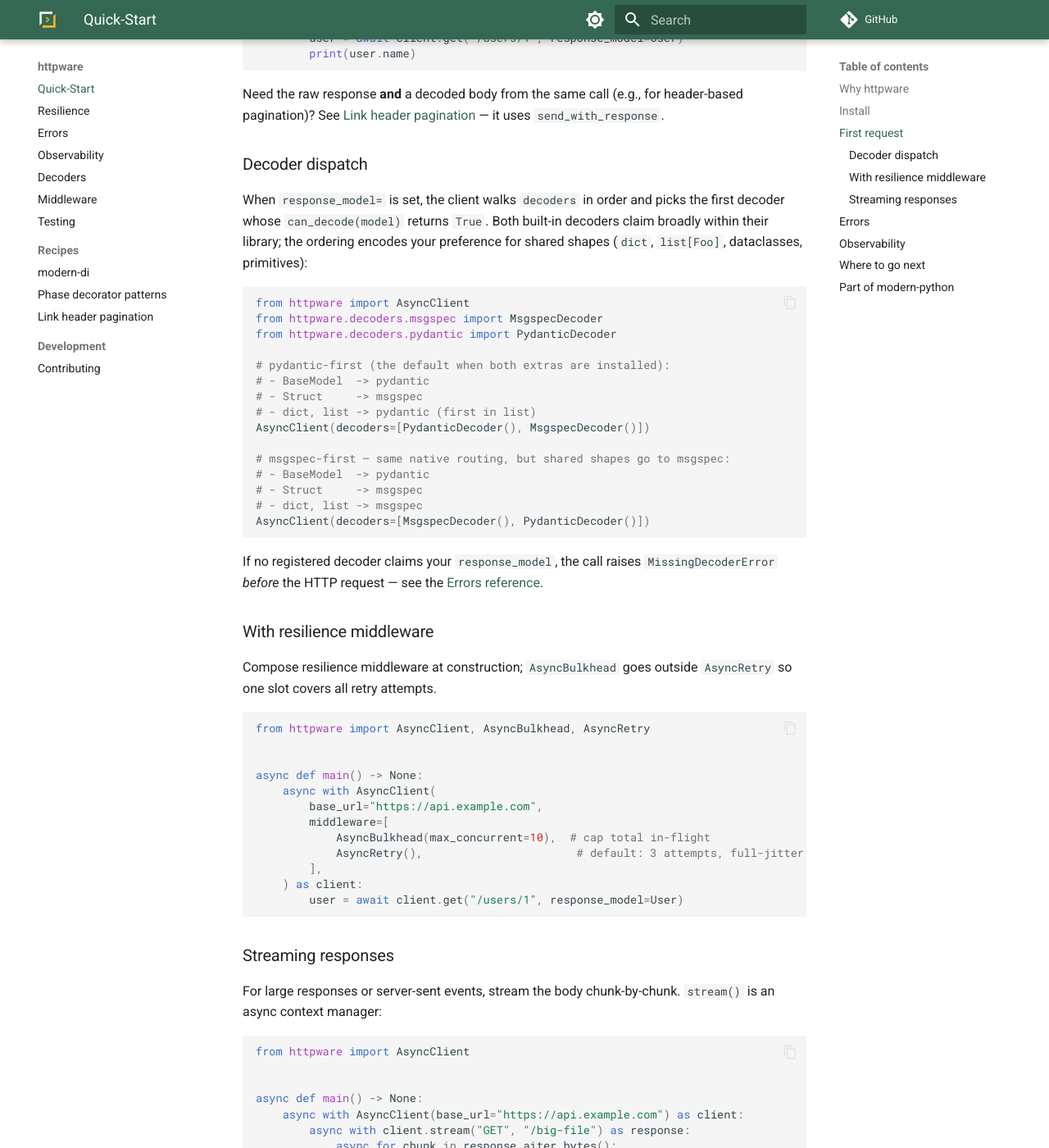
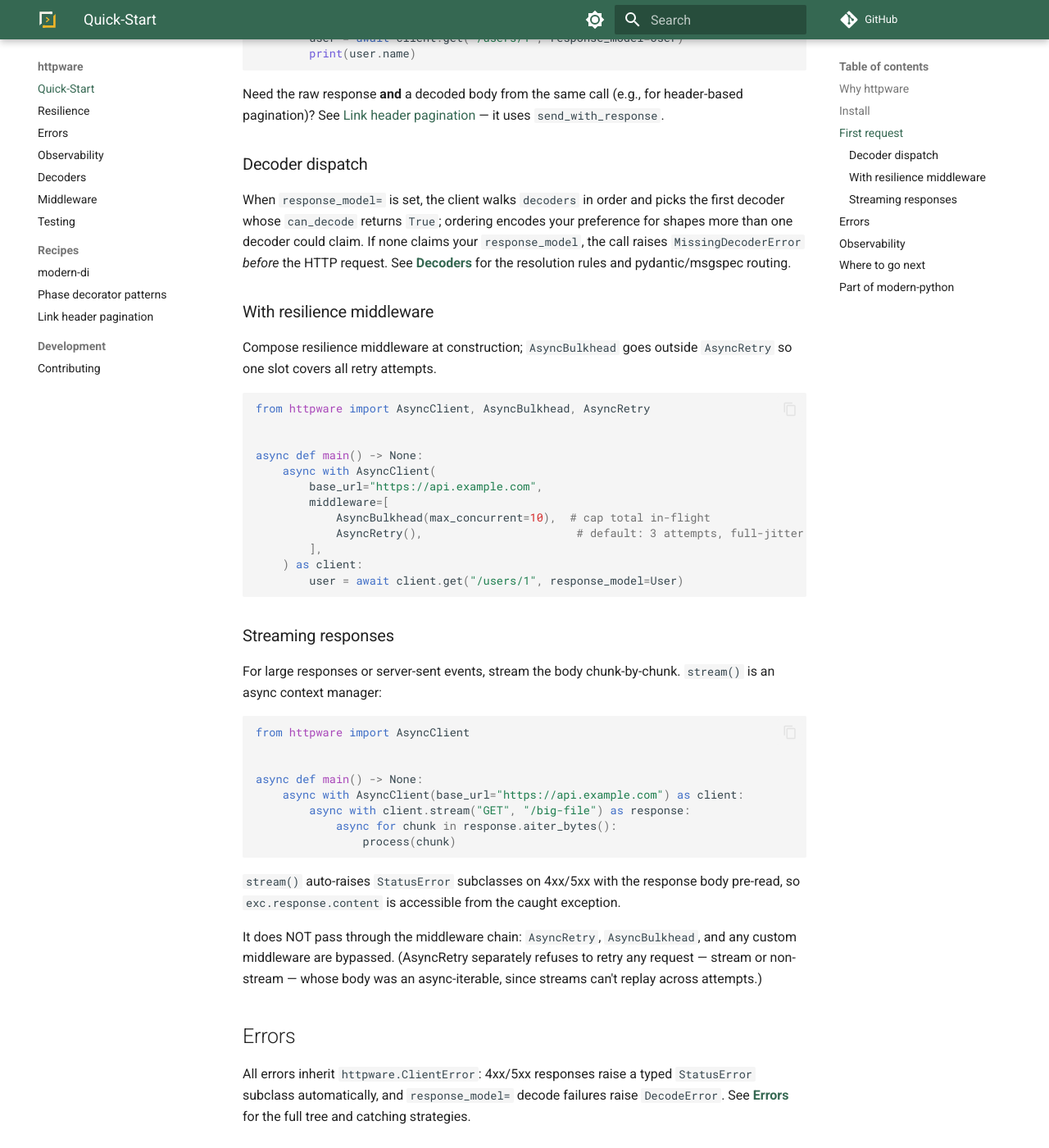
Before and after one commit to modern-python/httpware, an MkDocs documentation site: the page built from docs/index.md, in a window 1280 px wide and 1400 px high, scrolled down 1567 px. Shown: the whole window at 82% size. Built offline with MkDocs 1.6.1 and Material for MkDocs 9.7.7, drawn with Linux system fonts in a browser that asks for light colours; comment, search, counter and statistics services are not loaded; some of the changed text lies outside the part shown.

Commit message:
docs: slim index.md to a true quickstart
Co-Authored-By: Claude Opus 4.8 (1M context) <noreply@anthropic.com>

````diff
--- a/docs/index.md
+++ b/docs/index.md
@@ -1,6 +1,6 @@
 # httpware
 
-A Python HTTP client framework with sync and async clients for building resilient service clients. `httpware` is a thin opinionated wrapper around `httpx2` — it re-exports `httpx2.Request`/`httpx2.Response` as the public request/response surface, adds a middleware chain (with a built-in resilience suite: `AsyncRetry`/`Retry` + `RetryBudget`, `AsyncBulkhead`/`Bulkhead`), opt-in typed response decoding, and a status-keyed exception tree raised automatically on 4xx/5xx.
+A Python HTTP client framework with sync and async clients for building resilient service clients. `httpware` is a thin opinionated wrapper around `httpx2` — it re-exports `httpx2.Request`/`httpx2.Response` as the public request/response surface, adds a middleware chain (with a built-in resilience suite: `AsyncRetry`/`Retry` + `RetryBudget`, `AsyncBulkhead`/`Bulkhead`, `AsyncCircuitBreaker`/`CircuitBreaker`, and `AsyncTimeout`), opt-in typed response decoding, and a status-keyed exception tree raised automatically on 4xx/5xx.
 
 ## Why httpware
 
@@ -76,31 +76,11 @@ Need the raw response **and** a decoded body from the same call (e.g., for heade
 ### Decoder dispatch
 
 When `response_model=` is set, the client walks `decoders` in order and picks
-the first decoder whose `can_decode(model)` returns `True`. Both built-in
-decoders claim broadly within their library; the ordering encodes your
-preference for shared shapes (`dict`, `list[Foo]`, dataclasses, primitives):
-
-```python
-from httpware import AsyncClient
-from httpware.decoders.msgspec import MsgspecDecoder
-from httpware.decoders.pydantic import PydanticDecoder
-
-# pydantic-first (the default when both extras are installed):
-# - BaseModel  -> pydantic
-# - Struct     -> msgspec
-# - dict, list -> pydantic (first in list)
-AsyncClient(decoders=[PydanticDecoder(), MsgspecDecoder()])
-
-# msgspec-first — same native routing, but shared shapes go to msgspec:
-# - BaseModel  -> pydantic
-# - Struct     -> msgspec
-# - dict, list -> msgspec
-AsyncClient(decoders=[MsgspecDecoder(), PydanticDecoder()])
-```
-
-If no registered decoder claims your `response_model`, the call raises
-`MissingDecoderError` *before* the HTTP request — see the
-[Errors reference](errors.md#missingdecodererror).
+the first decoder whose `can_decode` returns `True`; ordering encodes your
+preference for shapes more than one decoder could claim. If none claims your
+`response_model`, the call raises `MissingDecoderError` *before* the HTTP
+request. See **[Decoders](decoders.md)** for the resolution rules and
+pydantic/msgspec routing.
 
 ### With resilience middleware
 
@@ -142,14 +122,10 @@ It does NOT pass through the middleware chain: `AsyncRetry`, `AsyncBulkhead`, an
 
 ## Errors
 
-All errors inherit `httpware.ClientError`. The categories:
-
-- **Status errors** (4xx/5xx responses) — raised automatically, no `raise_for_status()` needed: `NotFoundError`, `RateLimitedError`, `ServiceUnavailableError`, and the rest. All subclass `StatusError`.
-- **Transport errors** — connection / network / protocol failures before a response arrived. `NetworkError` (transient) subclasses `TransportError`.
-- **Resilience refusals** — `RetryBudgetExhaustedError`, `BulkheadFullError`, and `CircuitOpenError`, raised by the resilience middleware.
-- **Decode errors** — `DecodeError`, raised when `response_model=` decoding fails (HTTP call itself succeeded). `MissingDecoderError`, raised when no registered decoder claims the `response_model=` type — fires *before* the HTTP call.
-
-See the [Errors reference](errors.md) for the full tree and catching strategies.
+All errors inherit `httpware.ClientError`: 4xx/5xx responses raise a typed
+`StatusError` subclass automatically, and `response_model=` decode failures
+raise `DecodeError`. See **[Errors](errors.md)** for the full tree and
+catching strategies.
 
 ## Observability
 
@@ -162,6 +138,7 @@ event names. See **[Observability](observability.md)** for the full contract.
 - **[Resilience reference](resilience.md)** — every parameter on `AsyncRetry`, `RetryBudget`, and `AsyncBulkhead`; the retry-rule matrix; Retry-After parsing; budget sharing.
 - **[Middleware guide](middleware.md)** — write your own middleware. Covers the AsyncMiddleware Protocol, the phase decorators, a worked Request-ID propagation example, and OpenTelemetry wiring.
 - **[Errors reference](errors.md)** — the full exception tree, catching strategies, `exc.response.*` access pattern.
+- **[Observability](observability.md)** — the stdlib-`logging` and OTel span-event contract emitted by the resilience middleware.
 - **[Testing guide](testing.md)** — mock-transport injection pattern for testing code that uses `httpware`.
 - **[Recipes](recipes/modern-di.md)** — wiring `AsyncClient` into a `modern-di` container.
 - **[Architecture Notes](https://github.com/modern-python/httpware/blob/main/architecture/overview.md)** — per-capability design notes — invariants, the three protocol seams, exception contract, module layout, testing patterns — under `architecture/`. Lives in the repo under `architecture/`.
````
